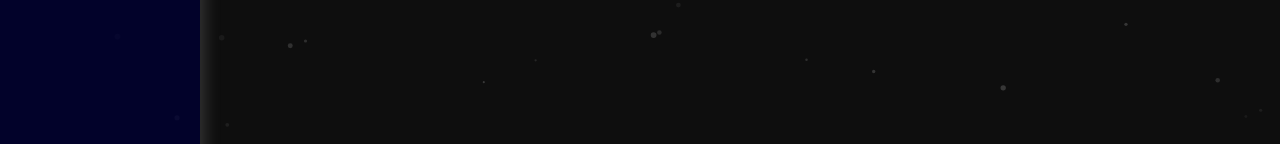
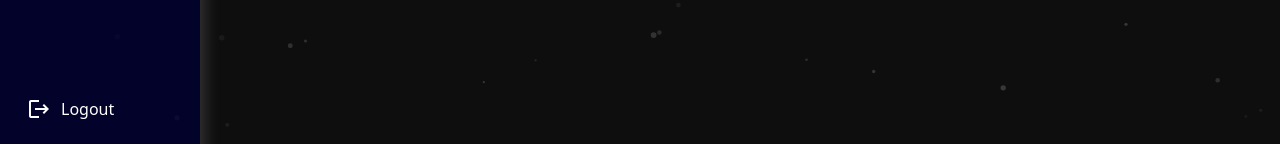
Before and after one commit to piyush-kokane/University-erp, a React (Vite) app: page /profile in a window 1280 px wide. Both pictures are taken after a click on the button 38 px from the left and 27 px from the top of the page. Shown: the part 647-791 px from the top of the page. Built offline with nearby package versions, Linux system fonts and the light colour scheme.

Commit message:
commit 2

```diff
--- a/src/Components/L-Navigation.css
+++ b/src/Components/L-Navigation.css
@@ -153,15 +153,18 @@
     left: 0;
     width: 70px;
     height: 100%;
-    background: rgb(0, 0, 50);
-    transition: width 0.3s ease-in-out;
+    background: rgba(0, 0, 50, 0.3) !important;
+    box-shadow: 5px 0px 15px rgba(200, 200, 200, 0.1);
     overflow: hidden;
     display: flex;
     flex-direction: column;
+    transition: width 0.3s ease-in-out, background 0.3s ease, box-shadow 0.3s ease;
 }
 
 .sidebar.open {
     width: 200px;
+    background: rgba(0, 0, 50, 0.8) !important;
+    box-shadow: 5px 0px 15px rgba(200, 200, 200, 0.2);
 }
 
 /* When sidebar is open, adjust padding-left for active element */
@@ -267,3 +270,56 @@
     height: 100%;
     background: rgba(0, 0, 0, 0.5);
 }
+
+.logout-container {
+    display: flex;
+    flex-direction: column;
+    position: absolute;
+    bottom: 60px;
+    left: 0;
+    width: 100%;
+    padding: 15px;
+}
+
+.logout-btn {
+    display: flex;
+    align-items: center;
+    padding: 12px !important;
+    color: white !important;
+    background: none;
+    border: none;
+    cursor: pointer;
+    text-decoration: none;
+    border-radius: 8px;
+    transition: background 0.3s ease;
+    white-space: nowrap; /* Prevents text from wrapping */
+}
+
+.logout-btn:hover {
+    background: #ff4444;
+}
+
+.logout-btn .sidebar-icon {
+    font-size: 24px;
+    transition: transform 0.1s ease;
+}
+
+.logout-btn:hover .sidebar-icon {
+    transform: scale(1.1);
+}
+
+.logout-btn:hover .sidebar-text {
+    font-weight: bold;
+}
+
+.logout-btn .sidebar-text {
+    margin-left: 10px; /* Adds space between icon and text */
+    opacity: 0;
+    visibility: hidden;
+    transition: opacity 0.3s ease-in-out, visibility 0.3s ease-in-out, font-weight 0.1s ease-in-out;
+}
+
+.sidebar.open .logout-btn .sidebar-text {
+    opacity: 1;
+    visibility: visible;
+}
--- a/src/Components/L-Navigation.tsx
+++ b/src/Components/L-Navigation.tsx
@@ -12,6 +12,11 @@ function Navigation() {
   const toggleSidebar = () => setSidebarOpen(!sidebarOpen);
   const clearSearch = () => setSearchValue("");
   const handleLoginClick = () => navigate("/login");
+
+  const handleLogout = () => {
+    console.log("Logging out...");
+    navigate("/login"); // Redirect to login page
+  };
 
   const handleMenuClick = (itemName: string, itemPath: string) => {
     setActiveMenuItem(itemName); // Update active tab
@@ -84,6 +89,14 @@ function Navigation() {
             </a>
           ))}
         </nav>
+
+        {/* Logout Button at Bottom */}
+        <div className="logout-container">
+          <button className="logout-btn" onClick={handleLogout}>
+            <span className="material-icons sidebar-icon">logout</span>
+            <span className={`sidebar-text ${sidebarOpen ? "visible" : ""}`}>Logout</span>
+          </button>
+        </div>
       </div>
     </>
   );
--- a/src/Components/Navigation.css
+++ b/src/Components/Navigation.css
@@ -270,3 +270,56 @@
     height: 100%;
     background: rgba(0, 0, 0, 0.5);
 }
+
+.logout-container {
+    display: flex;
+    flex-direction: column;
+    position: absolute;
+    bottom: 60px;
+    left: 0;
+    width: 100%;
+    padding: 15px;
+}
+
+.logout-btn {
+    display: flex;
+    align-items: center;
+    padding: 12px !important;
+    color: white !important;
+    background: none;
+    border: none;
+    cursor: pointer;
+    text-decoration: none;
+    border-radius: 8px;
+    transition: background 0.3s ease;
+    white-space: nowrap; /* Prevents text from wrapping */
+}
+
+.logout-btn:hover {
+    background: #ff4444;
+}
+
+.logout-btn .sidebar-icon {
+    font-size: 24px;
+    transition: transform 0.1s ease;
+}
+
+.logout-btn:hover .sidebar-icon {
+    transform: scale(1.1);
+}
+
+.logout-btn:hover .sidebar-text {
+    font-weight: bold;
+}
+
+.logout-btn .sidebar-text {
+    margin-left: 10px; /* Adds space between icon and text */
+    opacity: 0;
+    visibility: hidden;
+    transition: opacity 0.3s ease-in-out, visibility 0.3s ease-in-out, font-weight 0.1s ease-in-out;
+}
+
+.sidebar.open .logout-btn .sidebar-text {
+    opacity: 1;
+    visibility: visible;
+}
--- a/src/Components/Navigation.tsx
+++ b/src/Components/Navigation.tsx
@@ -12,6 +12,11 @@ function Navigation() {
   const toggleSidebar = () => setSidebarOpen(!sidebarOpen);
   const clearSearch = () => setSearchValue("");
   const handleLoginClick = () => navigate("/login");
+
+  const handleLogout = () => {
+    console.log("Logging out...");
+    navigate("/login"); // Redirect to login page
+  };
 
   const handleMenuClick = (itemName: string, itemPath: string) => {
     setActiveMenuItem(itemName); // Update active tab
@@ -84,6 +89,14 @@ function Navigation() {
             </a>
           ))}
         </nav>
+
+        {/* Logout Button at Bottom */}
+        <div className="logout-container">
+          <button className="logout-btn" onClick={handleLogout}>
+            <span className="material-icons sidebar-icon">logout</span>
+            <span className={`sidebar-text ${sidebarOpen ? "visible" : ""}`}>Logout</span>
+          </button>
+        </div>
       </div>
     </>
   );
--- a/src/Pages/Login/Login.tsx
+++ b/src/Pages/Login/Login.tsx
@@ -18,12 +18,12 @@ const Login: React.FC = () => {
 
   return (
     <div className="login-page">
-      <img src="/Images/mit-logo-banner.png" alt="MIT WPU" className="mit-logo" />
+      <img src="/Images/mit-logo-banner1.png" alt="MIT WPU" className="mit-logo" />
 
       <div className="footer-links">
-        <a href="/privacy-policy" className="footer-link">Privacy Policy</a>
+        <a href="/privacy-policy" className="footer-link" target="_blank" rel="noopener noreferrer">Privacy Policy</a> {/* Opens link in new tab with security*/}
         <a className="footer-gap">|</a>
-        <a href="/terms-and-conditions" className="footer-link">Terms & Conditions</a>
+        <a href="/terms-and-conditions" className="footer-link" target="_blank" rel="noopener noreferrer">Terms & Conditions</a> {/* Opens link in new tab with security*/}
       </div>
 
       <div className="login-container">
```
Also changed, not shown: public/Images/mit-logo-banner1.png (added).
